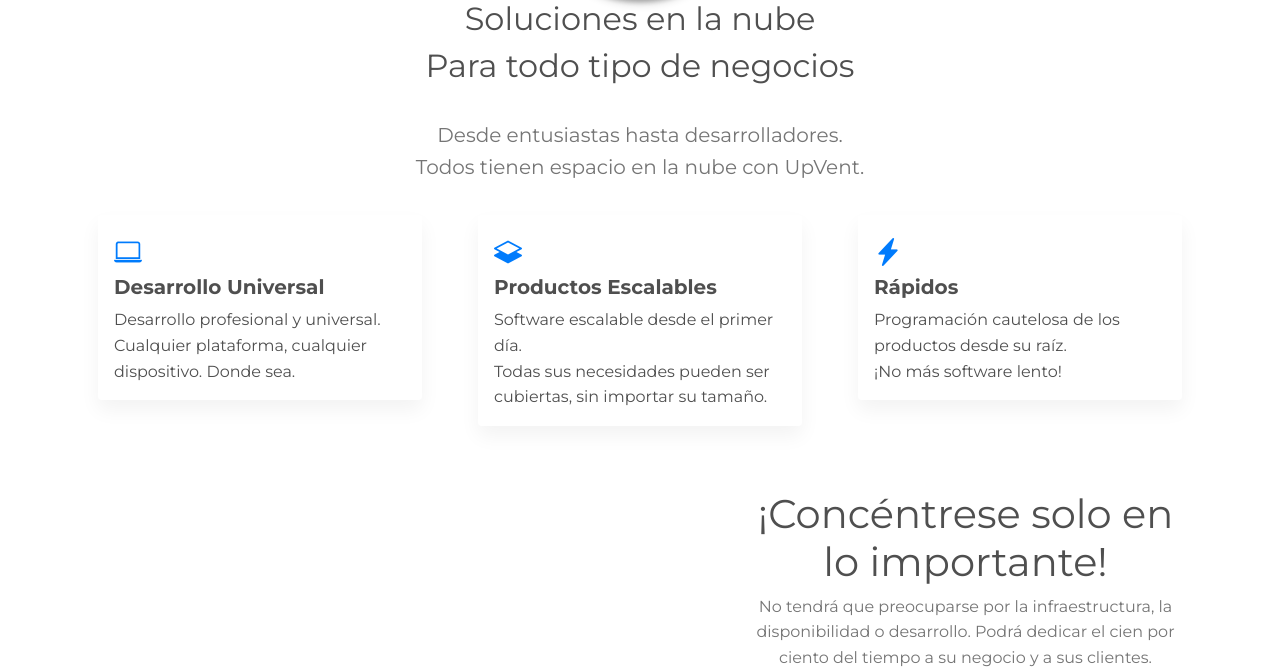
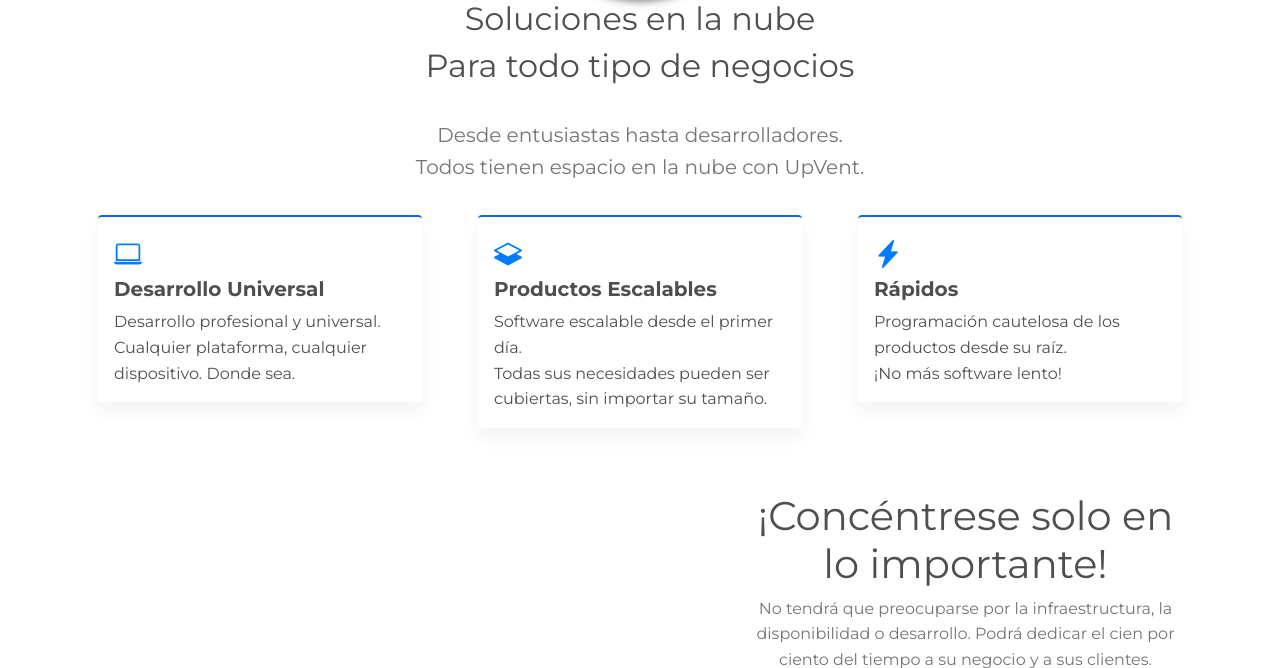
Before and after one commit to UpVent/upvent.codes, a Django app: page / in a window 1280 px wide. Shown: the part 911-1579 px from the top of the page. Run offline with Django 3.2, Linux system fonts and the light colour scheme; data that the repository does not hold is empty; some libraries are stand-ins or nearby versions.

Commit message:
More card improvement looks

```diff
--- a/UpVent/core/templates/core/index.html
+++ b/UpVent/core/templates/core/index.html
@@ -48,7 +48,7 @@
 
     <div class="row justify-content-center">
         <div class="col-md-4">
-            <div class="card m-3">
+            <div class="card m-3 border-top border-primary border-2">
                 <div class="card-body">
                     <i class="text-upvent fs-3 bi bi-laptop"></i>
                     <h5 class="card-title fw-bold">Desarrollo Universal</h5>
@@ -62,7 +62,7 @@
         </div>
 
         <div class="col-md-4">
-            <div class="card m-3">
+            <div class="card m-3 border-top border-primary border-2">
                 <div class="card-body">
                     <i class="text-upvent fs-3 bi bi-layers-half"></i>
                     <h5 class="card-title fw-bold">Productos Escalables</h5>
@@ -76,7 +76,7 @@
         </div>
 
         <div class="col-md-4">
-            <div class="card m-3">
+            <div class="card m-3 border-top border-primary border-2">
                 <div class="card-body">
                     <i class="text-upvent fs-3 bi bi-lightning-charge-fill"></i>
                     <h5 class="card-title fw-bold">Rápidos</h5>
```
